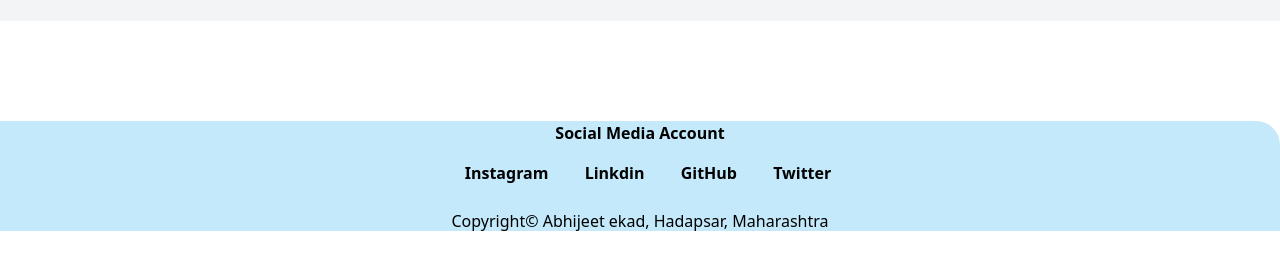
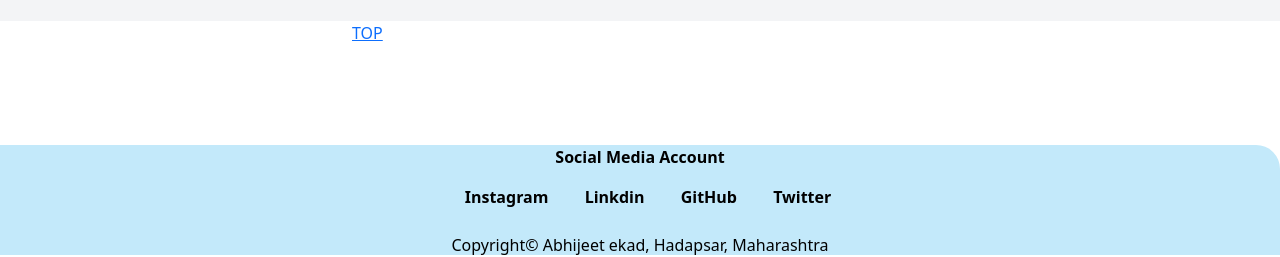
Before and after one commit to abhijeetekad/neogcamp, a plain HTML site: page blogs.html in a window 1280 px wide. Shown: the part 767-1024 px from the top of the page. Before the commit the page ends 1000 px from the top, so only its background shows below. Drawn offline with nearby package versions, Linux system fonts and the light colour scheme; a web font is replaced by a local one.

Commit message:
scroll to top

```diff
--- a/blogs.html
+++ b/blogs.html
@@ -10,7 +10,7 @@
 </head>
 
 <body>
-    <nav class="navigation">
+    <nav class="navigation" id="head">
         <div class="website-name">Abhijeet Ekad</div>
         <div>
             <ul class="nav-pills ">
@@ -49,6 +49,11 @@
         </div>
 
     </section>
+    <section>
+        <div class="container">
+            <a href="#head" id="myBtn">TOP</a>
+        </div>
+    </section>
 
     <footer class="footer">
         <div class="footer-txt">Social Media Account</div>
```
Also changed, not shown: index.html (+6 -2 lines), projects.html (+6 -1 lines), styles.css (line endings or trailing spaces).
